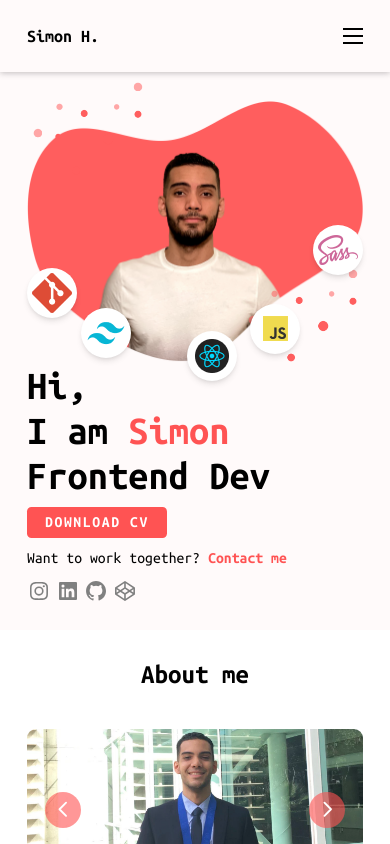
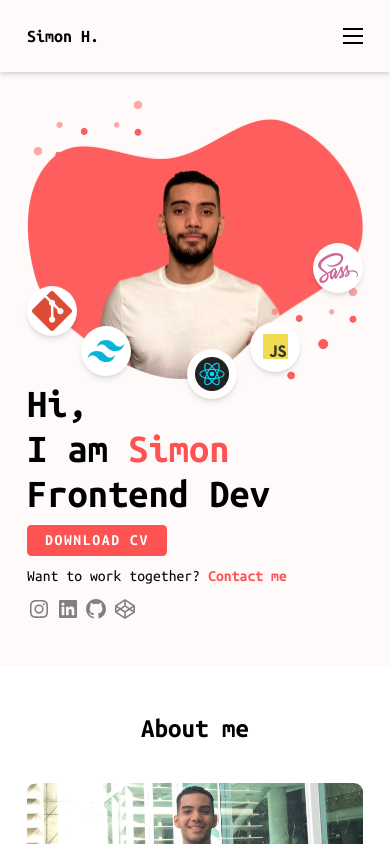
Before and after one commit to simonhernandez/react-portfolio, a React (Vite) app: page / in a window 390 px wide. Shown: the top 844 px of the page. Built offline with nearby package versions, Linux system fonts and the light colour scheme.

Commit message:
fix; layout padding

```diff
--- a/src/styles/style.js
+++ b/src/styles/style.js
@@ -1,6 +1,6 @@
 export const spacing = {
     paddingX: "sm:px-16 px-6",
-    paddingY: "sm:py-16 py-6",
+    paddingY: "sm:py-16 py-10",
 
     marginX: "sm:mx-16 mx-6",
     marginY: "sm:my-16 my-6",
```
